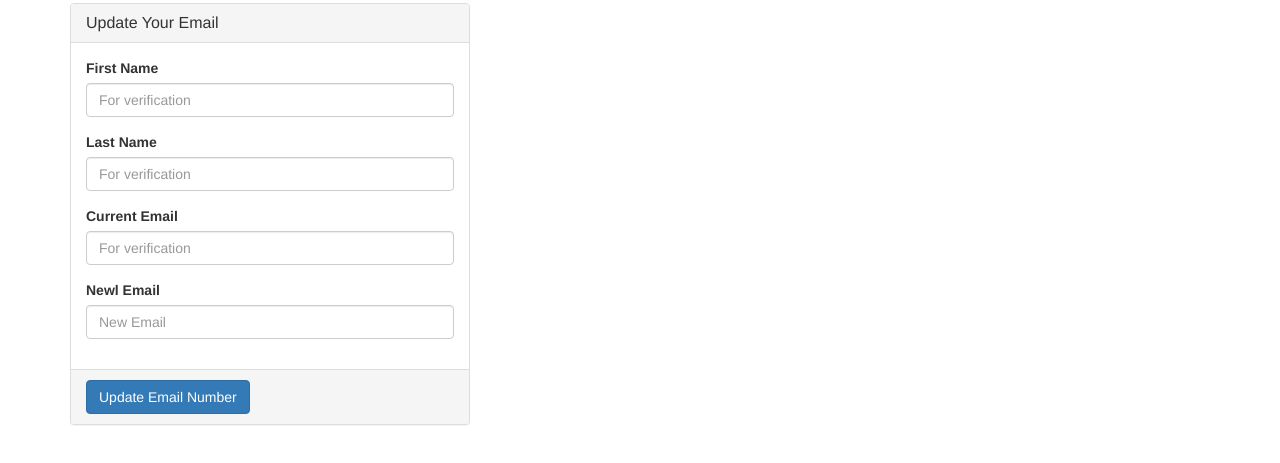
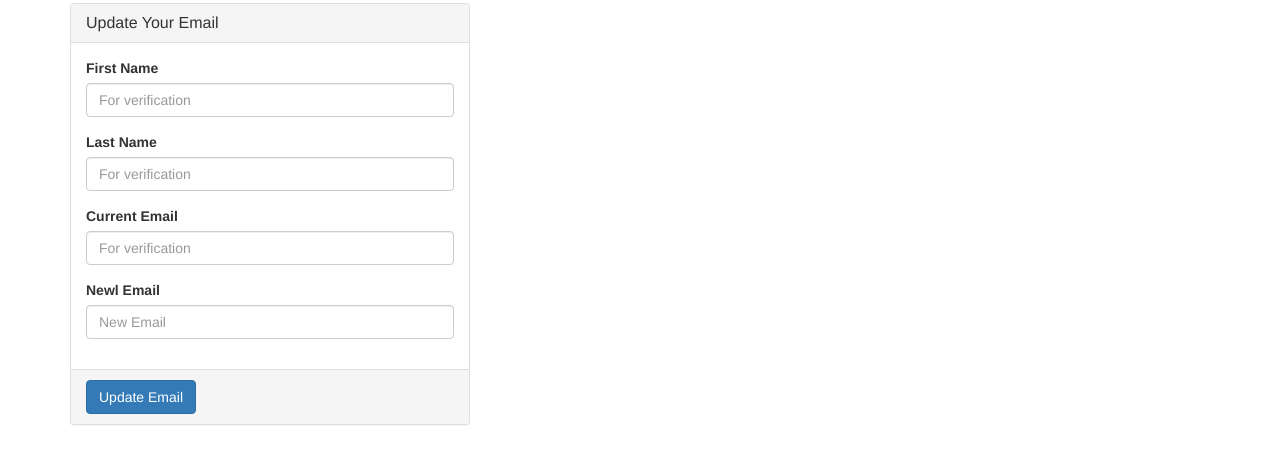
Before and after one commit to jamesward/heroku-connect-phone-change, a website: page public/index.html in a window 1280 px wide. Shown: the part 57-520 px from the top of the page. Drawn offline with nearby package versions, Linux system fonts and the light colour scheme.

Commit message:
Update index.html

```diff
--- a/public/index.html
+++ b/public/index.html
@@ -105,7 +105,7 @@
                         <span class="sr-only">Error:</span>
                         <span id="errorMessage"></span>
                     </div>
-                    <button type="submit" class="btn btn-primary">Update Email Number</button>
+                    <button type="submit" class="btn btn-primary">Update Email</button>
                 </div>
             </div>
         </form>
```
